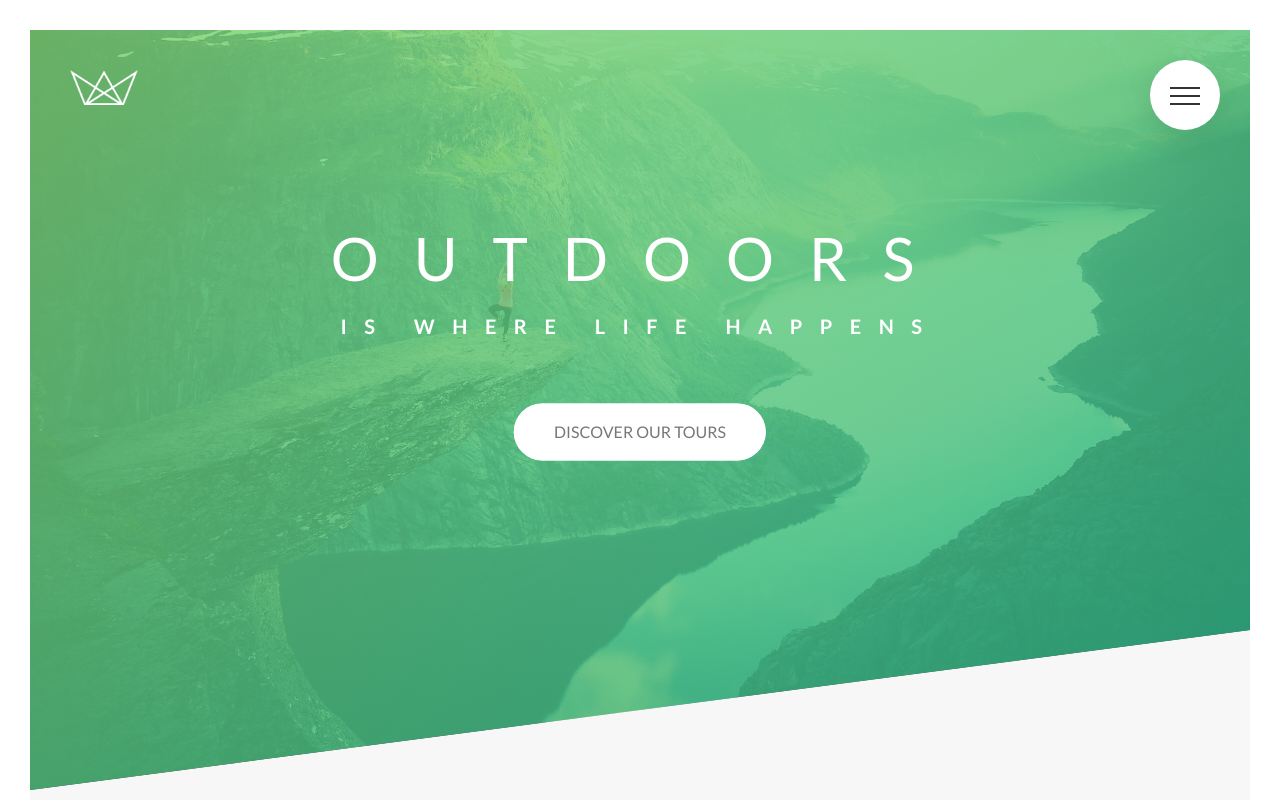
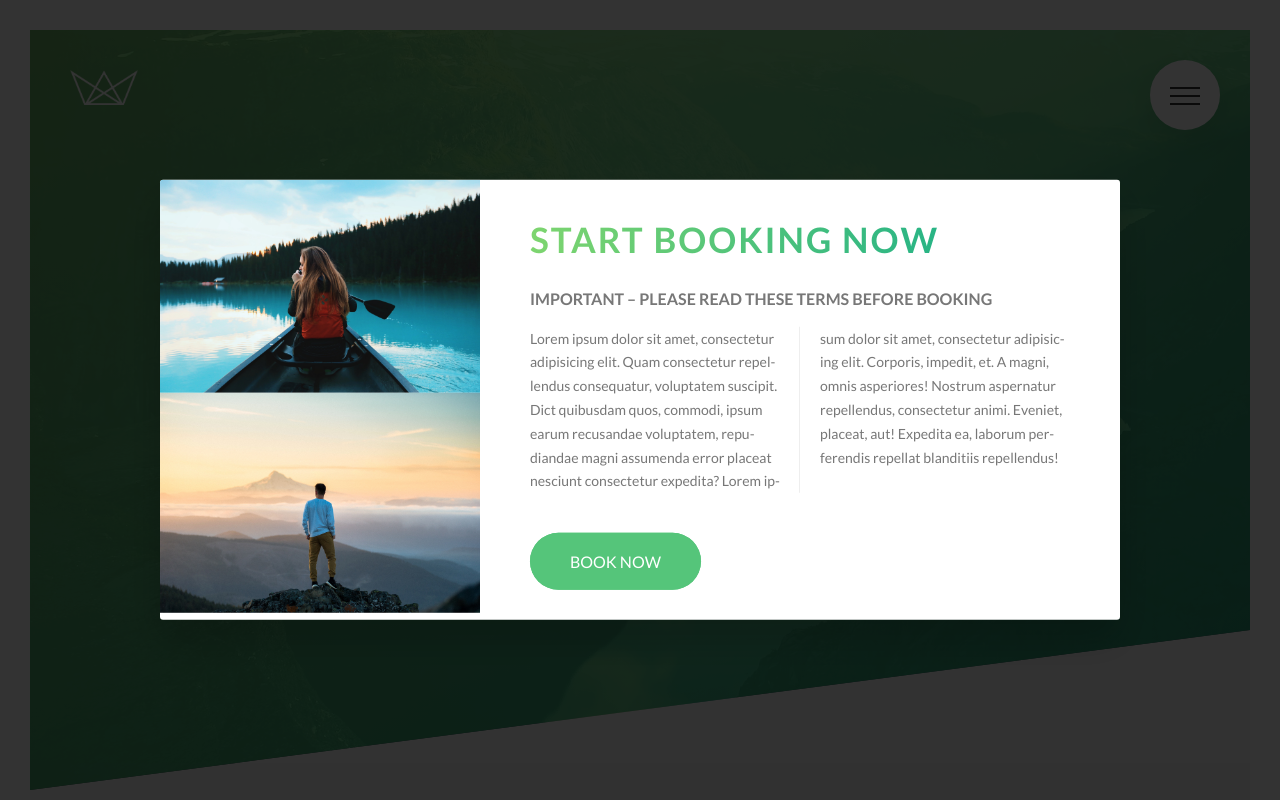
Before and after one commit to c4t3rpilL4r/advanced_css_and_sass, a website: page 05/index.html in a window 1280 px wide. Shown: the top 800 px of the page. Drawn offline with Linux system fonts and the light colour scheme.

Commit message:
052 Building a Pure CSS Popup - Part 1

```diff
--- a/05/index.html
+++ b/05/index.html
@@ -486,6 +486,33 @@
 			</div>
 		</footer>
 
+		<div class="popup">
+			<div class="popup__content">
+				<div class="popup__left">
+					<img src="img/nat-8.jpg" alt="Tour photo" class="popup__img">
+					<img src="img/nat-9.jpg" alt="Tour photo" class="popup__img">
+				</div>
+
+				<div class="popup__right">
+					<h2 class="heading-secondary u-margin-bottom-small">
+						Start booking now
+					</h2>
+
+					<h3 class="heading-tertiary u-margin-bottom-small">
+						Important &ndash; Please read these terms before booking
+					</h3>
+
+					<p class="popup__text">
+						Lorem ipsum dolor sit amet, consectetur adipisicing elit. Quam consectetur repellendus consequatur, voluptatem suscipit. Dict quibusdam quos, commodi, ipsum earum recusandae voluptatem, repudiandae magni assumenda error placeat nesciunt consectetur expedita? Lorem ipsum dolor sit amet, consectetur adipisicing elit. Corporis, impedit, et. A magni, omnis asperiores! Nostrum aspernatur repellendus, consectetur animi. Eveniet, placeat, aut! Expedita ea, laborum perferendis repellat blanditiis repellendus!
+					</p>
+
+					<a href="#" class="btn btn--green">
+						Book now
+					</a>
+				</div>
+			</div>
+		</div>
+
 		<!-- GRID
 		<section class="grid-test">
 			<div class="row">
--- a/05/sass/abstracts/_mixins.scss
+++ b/05/sass/abstracts/_mixins.scss
@@ -6,3 +6,10 @@
         clear: both;
     }
 }
+
+@mixin absCenter {
+    position: absolute;
+    top: 50%;
+    left: 50%;
+    transform: translate(-50%, -50%);
+}
--- /dev/null
+++ b/05/sass/components/_popup.scss
@@ -0,0 +1,68 @@
+/* ---------------------------- POPUP ---------------------------- */
+
+.popup {
+	height: 100vh;
+	width: 100%;
+	position: fixed;
+	top: 0;
+	left: 0;
+	background-color: rgba($color-black, .8);
+	z-index: 9999;
+
+	&__content {
+		@include absCenter;
+
+		width: 75%;
+		background-color: $color-white;
+		box-shadow: 0 2rem 4rem rgba($color-black, .2);
+		border-radius: 3px;
+
+		// this is to turn the content box into a table for equal height division amongst children
+		display: table;
+
+		overflow: hidden;
+	}
+
+	&__left {
+		width: 33.333333%;
+		display: table-cell; // this is for the equal height division
+	}
+
+	&__right {
+		width: 66.666667%;
+		display: table-cell; // this is for the equal height division
+		vertical-align: middle; // this is to move the text in the middle
+		padding: 3rem 5rem;
+	}
+
+	&__img {
+		display: block;
+		width: 100%;
+	}
+
+	&__text {
+		font-size: 1.4rem;
+		margin-bottom: 4rem;
+
+		// column layout
+		// this is to make the text separate into columns
+		-moz-column-count: 2;
+		column-count: 2;
+
+		// this is for the gap between columns
+		// default for this is 1em = 14px = font-size: 1.4rem (current element)
+		-moz-column-gap: 4rem;
+		column-gap: 4rem;
+
+		// this is for the line between the columns
+		-moz-column-rule: 1px solid $color-grey-light-2;
+		column-rule: 1px solid $color-grey-light-2;
+
+		// this is to add hyphens on the text automatically
+		// html language must be declared below the doctype inorder for this to work
+		-moz-hyphens: auto;
+		-ms-hyphens: auto;
+		-webkit-hyphens: auto;
+		hyphens: auto;
+	}
+}
--- a/05/sass/main.scss
+++ b/05/sass/main.scss
@@ -13,6 +13,7 @@
 @import "components/composition";
 @import "components/feature-box";
 @import "components/form";
+@import "components/popup";
 @import "components/story";
 
 @import "layout/footer";
```
Also changed, not shown: 05/css/style.css.
